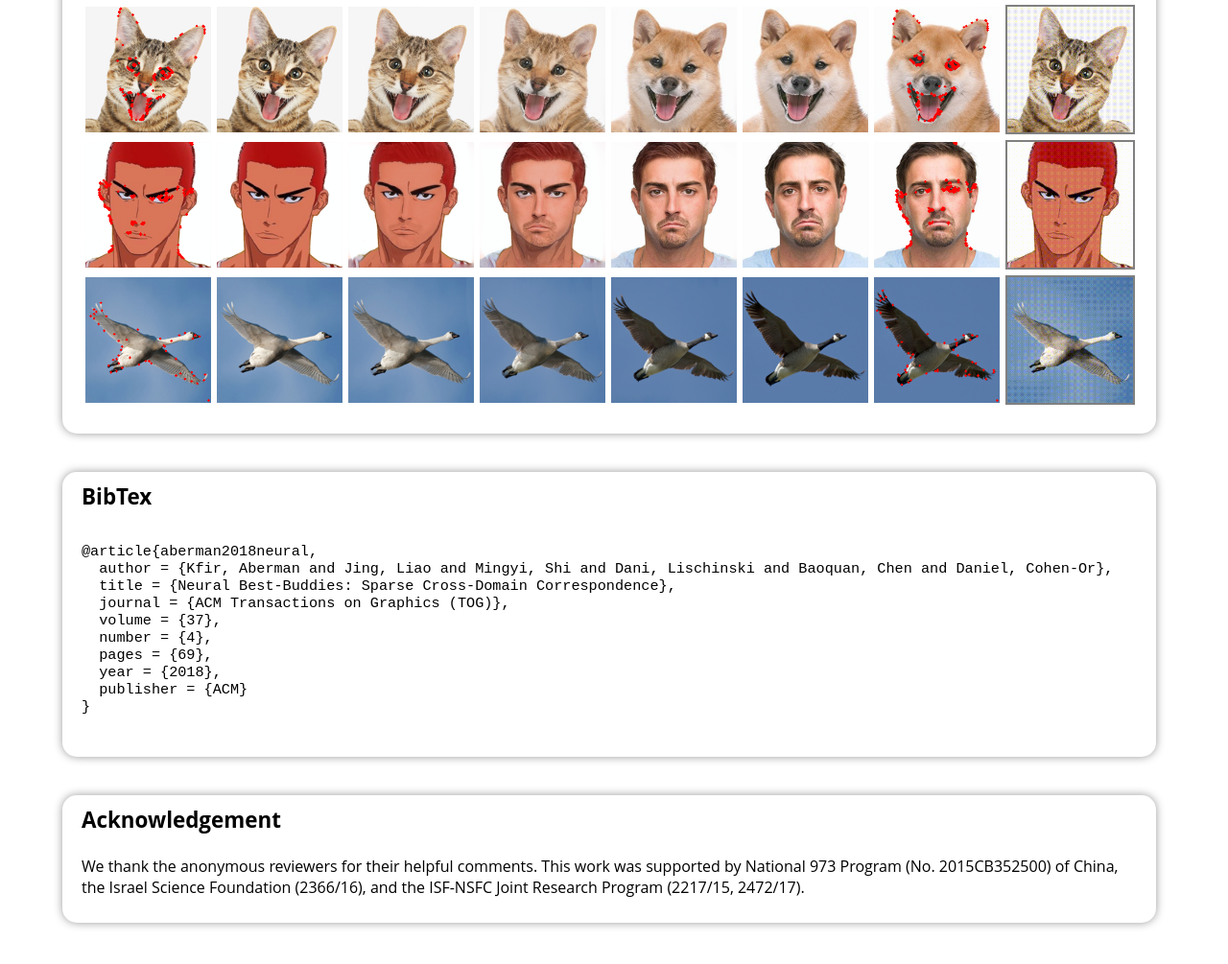
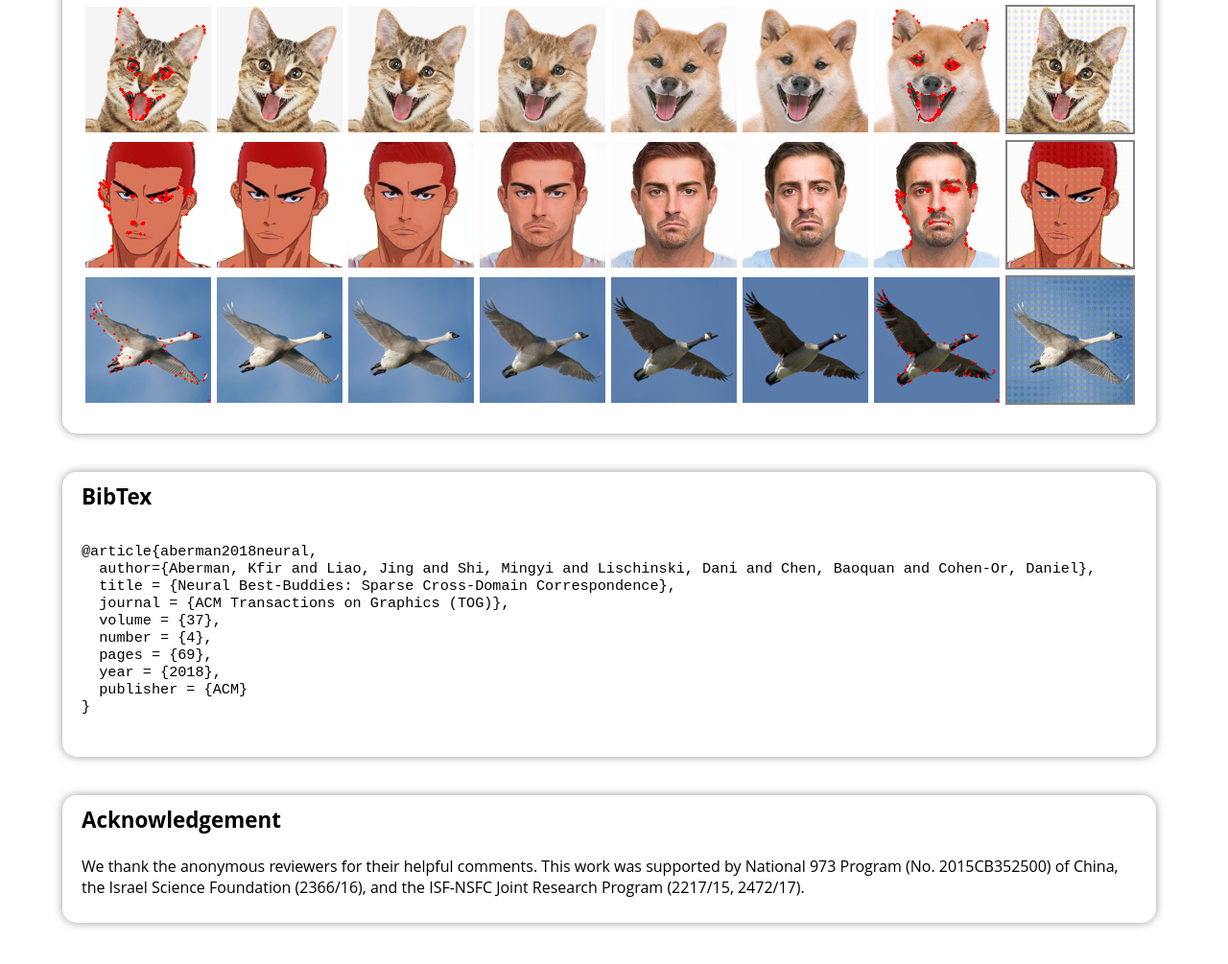
Before and after one commit to kfiraberman/neural_best_buddies, a plain HTML site: page docs/index.html in a window 1280 px wide. Shown: the part 3442-4447 px from the top of the page at 96% size. Drawn offline with Linux system fonts and the light colour scheme; a web font is replaced by a local one.

Commit message:
Edit readme and webpage

```diff
--- a/docs/index.html
+++ b/docs/index.html
@@ -304,7 +304,7 @@
           <span class="section-title"> BibTex </span>
           <p class="bibtex">
 @article{aberman2018neural,
-&nbsp; author = {Kfir, Aberman and Jing, Liao and Mingyi, Shi and Dani, Lischinski and Baoquan, Chen and Daniel, Cohen-Or},
+&nbsp; author={Aberman, Kfir and Liao, Jing and Shi, Mingyi and Lischinski, Dani and Chen, Baoquan and Cohen-Or, Daniel},
 &nbsp; title = {Neural Best-Buddies: Sparse Cross-Domain Correspondence},
 &nbsp; journal = {ACM Transactions on Graphics (TOG)},
 &nbsp; volume = {37},
```
Also changed, not shown: 1 other file.
